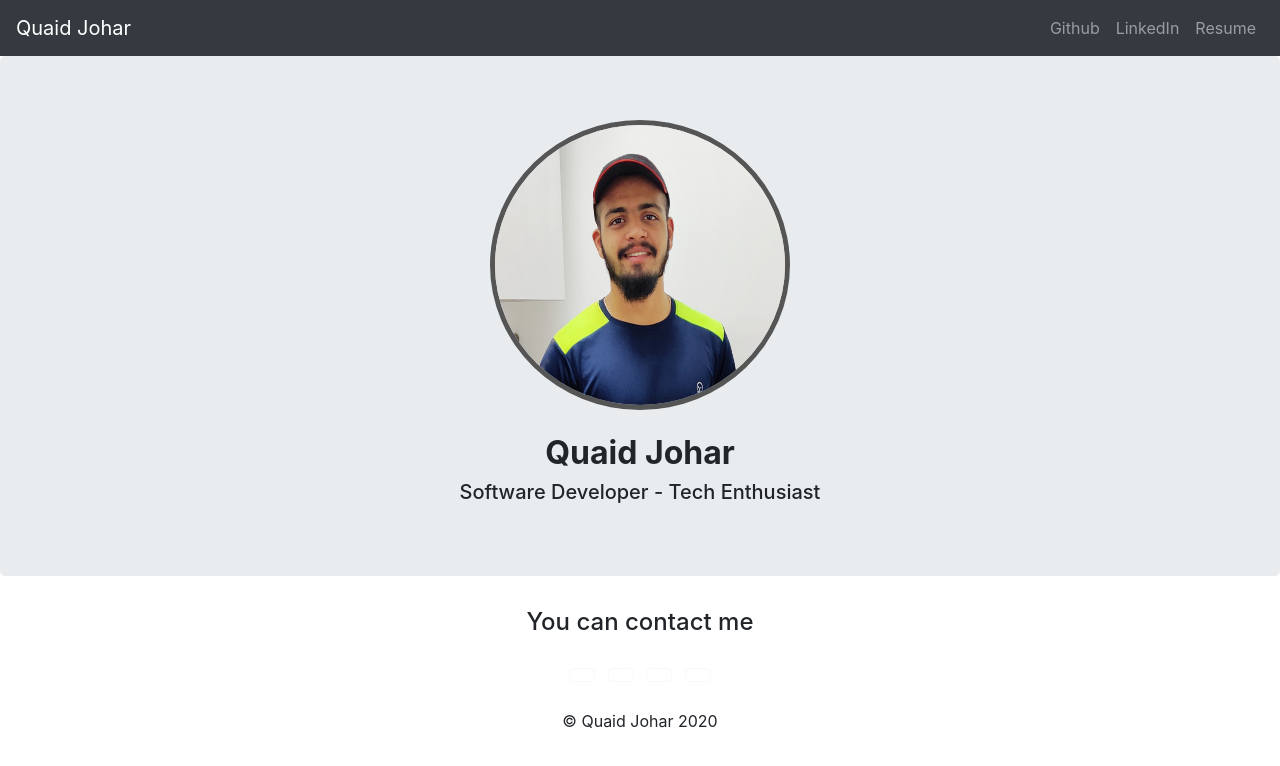
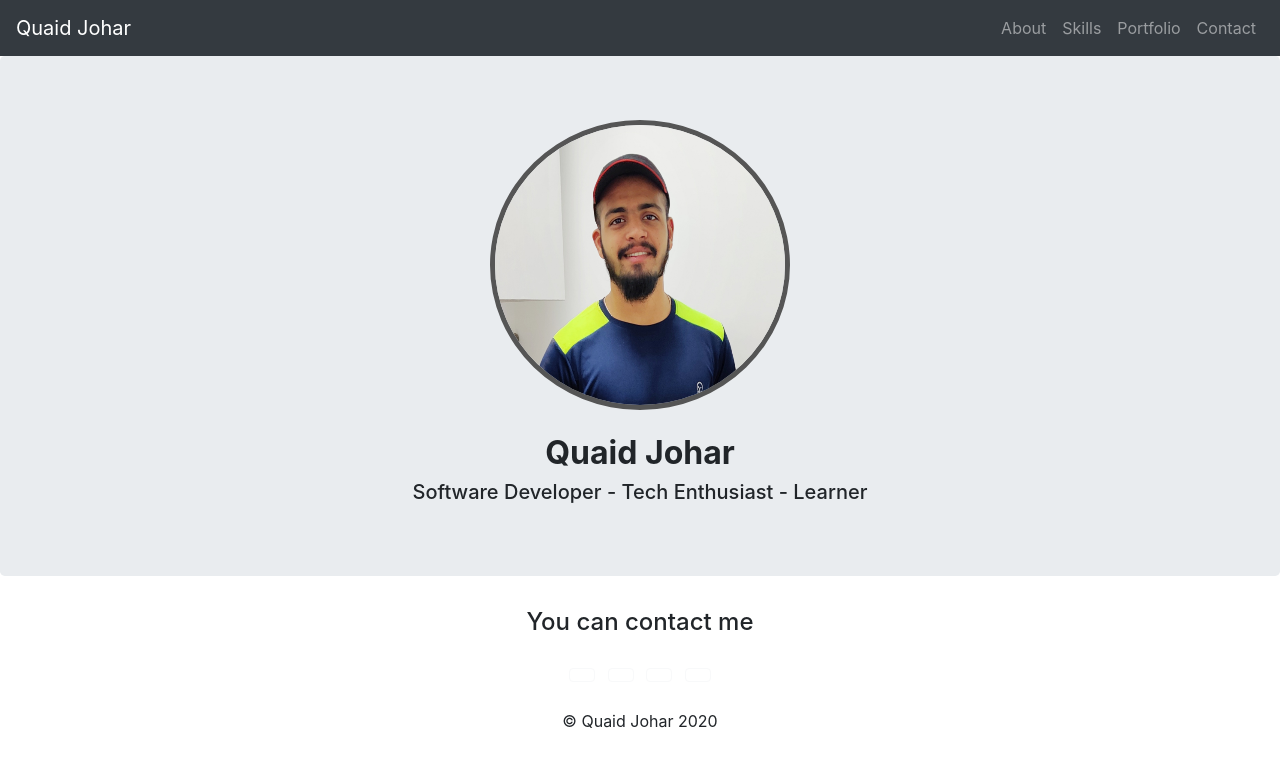
Before and after one commit to Equinox-13/Equinox-13.github.io, a plain HTML site: page index.html in a window 1280 px wide. Drawn offline with nearby package versions, Linux system fonts and the light colour scheme.

Commit message:
Changed navigation bar menuitems

```diff
--- a/index.html
+++ b/index.html
@@ -64,13 +64,16 @@
     <div class="collapse navbar-collapse" id="navbarNav">
       <ul class="navbar-nav ml-auto">
         <li class="nav-item">
-          <a class="nav-link" href="https://github.com/Equinox-13">Github</a>
+          <a class="nav-link" href="#">About</a>
         </li>
         <li class="nav-item">
-          <a class="nav-link" href="https://www.linkedin.com/in/quaid-johar-76491a118">LinkedIn</a>
+          <a class="nav-link" href="#">Skills</a>
         </li>
         <li class="nav-item">
-          <a class="nav-link" href="#">Resume</a>
+          <a class="nav-link" href="#">Portfolio</a>
+        </li>
+        <li class="nav-item">
+          <a class="nav-link" href="#">Contact</a>
         </li>
       </ul>
     </div>
@@ -83,7 +86,7 @@
           <img src="static/profile.jpeg" height="300" alt="Avatar" class="avatar"/>
           <br/><br/>
           <h2><b>Quaid Johar</b></h2>
-          <h5>Software Developer - Tech Enthusiast</h5>
+          <h5>Software Developer - Tech Enthusiast - Learner</h5>
           <!-- <p>I'm a software developer skilled in Python, SQL, Javascript, Odoo, Django. </p> -->
         </div>
       </section>
```
